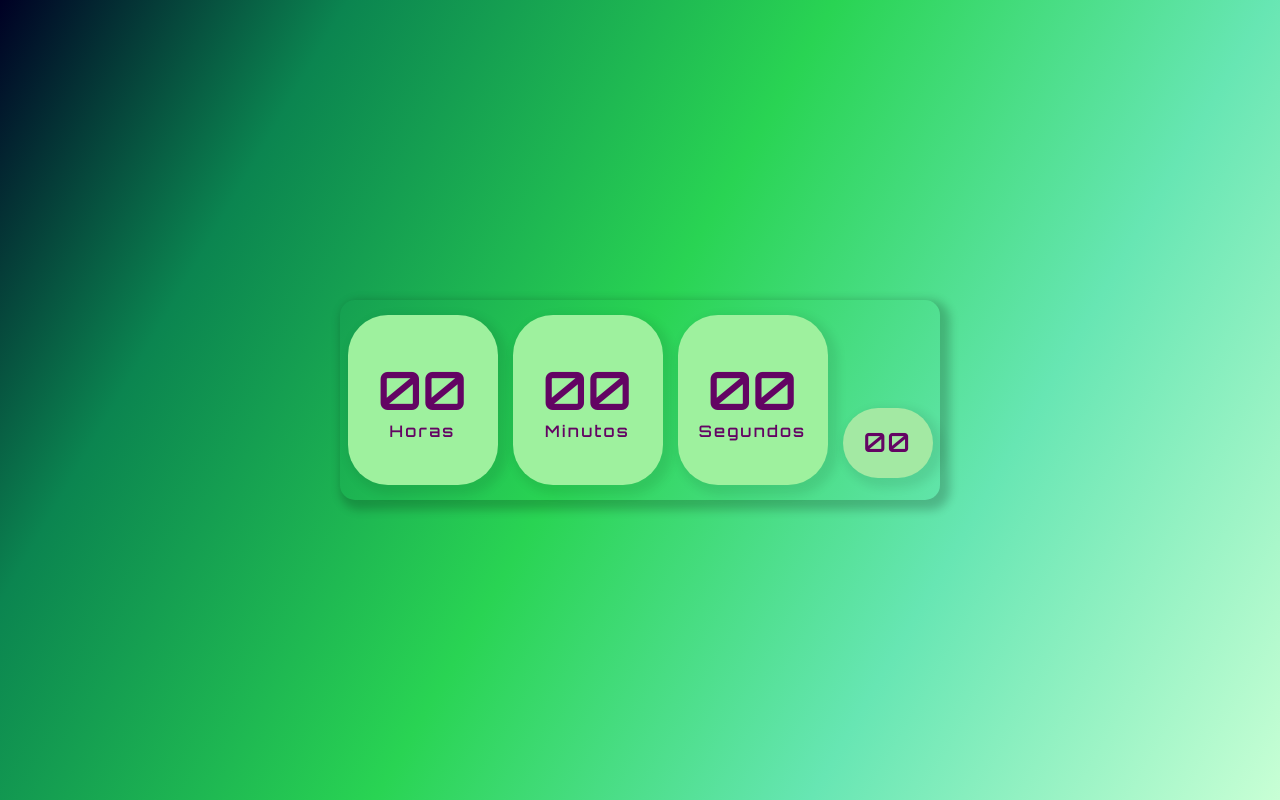
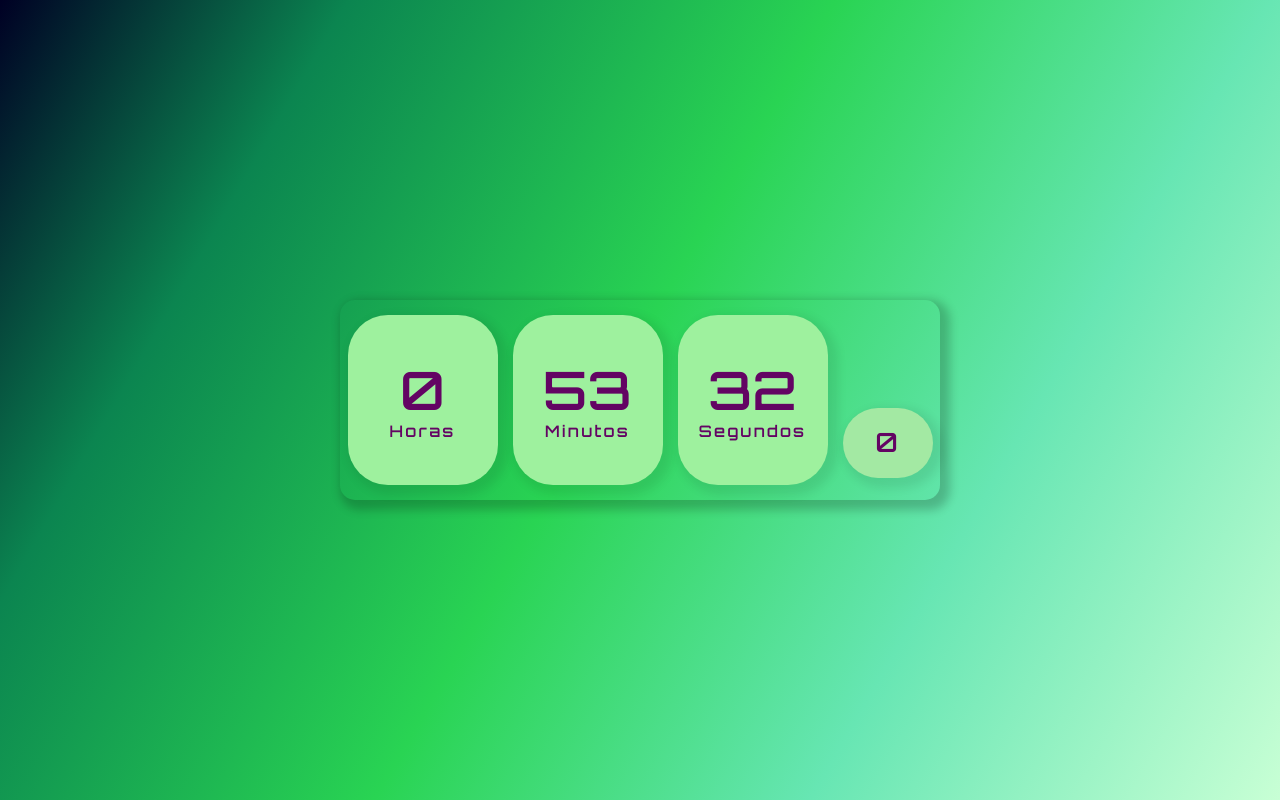
Before and after one commit to Aislann/Relogio_Digital, a plain HTML site: page assets/index.html in a window 1280 px wide. Drawn offline with Linux system fonts and the light colour scheme; files that its build step writes are made by us from their sources.

Commit message:
Add files via upload

```diff
--- a/assets/index.html
+++ b/assets/index.html
@@ -5,7 +5,7 @@
   <meta name="viewport" content="width=device-width, initial-scale=1.0">
   <link href='https://fonts.googleapis.com/css?family=Orbitron' rel='stylesheet' type='text/css'>
 
-    <link rel="stylesheet" href="./assets/css/style.css" />
+    <link rel="stylesheet" href="./css/style.css" />
     <link rel="apple-touch-icon" sizes="180x180" href="./assets/img/relogio/apple-touch-icon.png">
     <link rel="icon" type="image/png" sizes="32x32" href="./assets/img/relogio/favicon-32x32.png">
     <link rel="icon" type="image/png" sizes="16x16" href="./assets/img/relogio/favicon-16x16.png">
@@ -37,7 +37,7 @@
 
   </div>
 
-  <script src="./assets/js/script.js"></script>  <!--- Linkar com o js -->
+  <script src="./js/script.js"></script>  <!--- Linkar com o js -->
 
 </body>
 </html>
```
